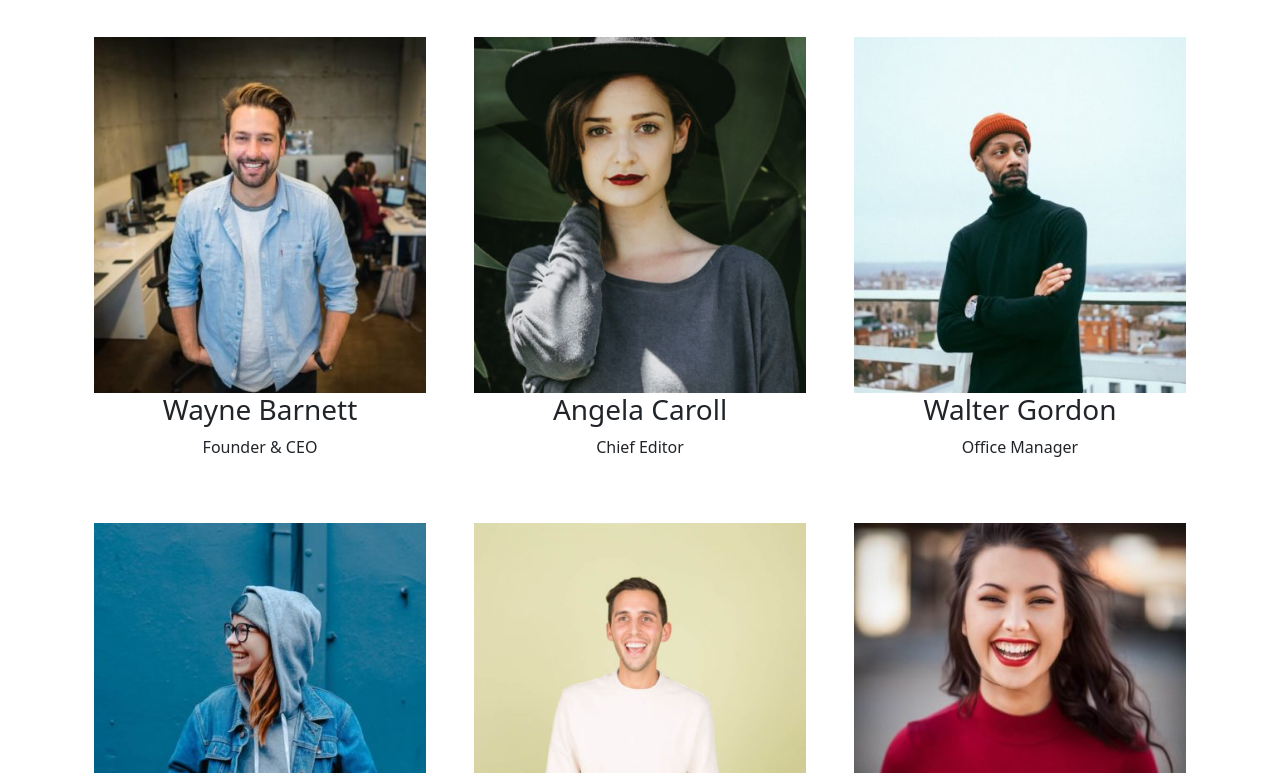
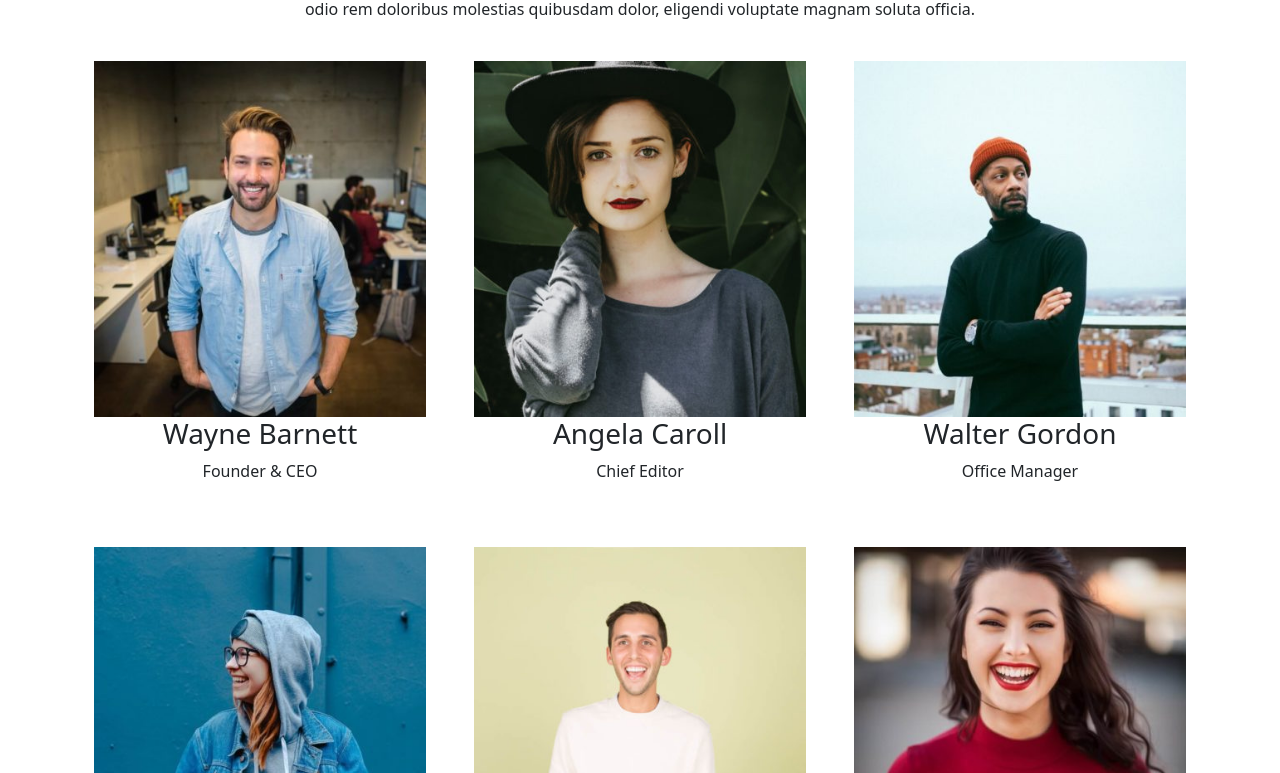
Before and after one commit to xJustFox/js-our-team, a plain HTML site: page index.html in a window 1280 px wide. Shown: the part 121-894 px from the top of the page. Drawn offline with nearby package versions, Linux system fonts and the light colour scheme.

Commit message:
[Fix] Fixed margin container

```diff
--- a/index.html
+++ b/index.html
@@ -9,11 +9,13 @@
 </head>
 <body>
     <main>
-        <div class="container my-4">
-            <div class="row" id="list-people">
-                <div class="col-12 text-center">
-                    <h2>Our Team</h2>
-                    <p>Lorem ipsum dolor sit amet consectetur adipisicing elit. Harum veritatis sed quis et recusandae consequuntur eius repellendus praesentium sint odio rem doloribus molestias quibusdam dolor, eligendi voluptate magnam soluta officia.</p>
+        <div class="my-5">
+            <div class="container">
+                <div class="row" id="list-people">
+                    <div class="col-12 text-center">
+                        <h2>Our Team</h2>
+                        <p>Lorem ipsum dolor sit amet consectetur adipisicing elit. Harum veritatis sed quis et recusandae consequuntur eius repellendus praesentium sint odio rem doloribus molestias quibusdam dolor, eligendi voluptate magnam soluta officia.</p>
+                    </div>
                 </div>
             </div>
         </div>
```
